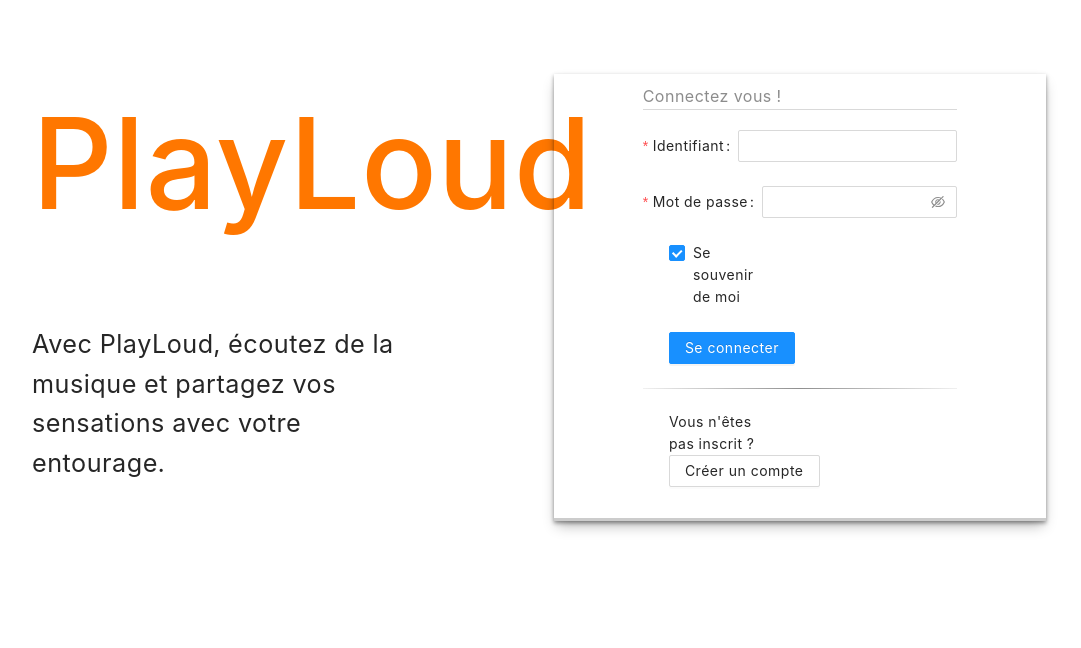
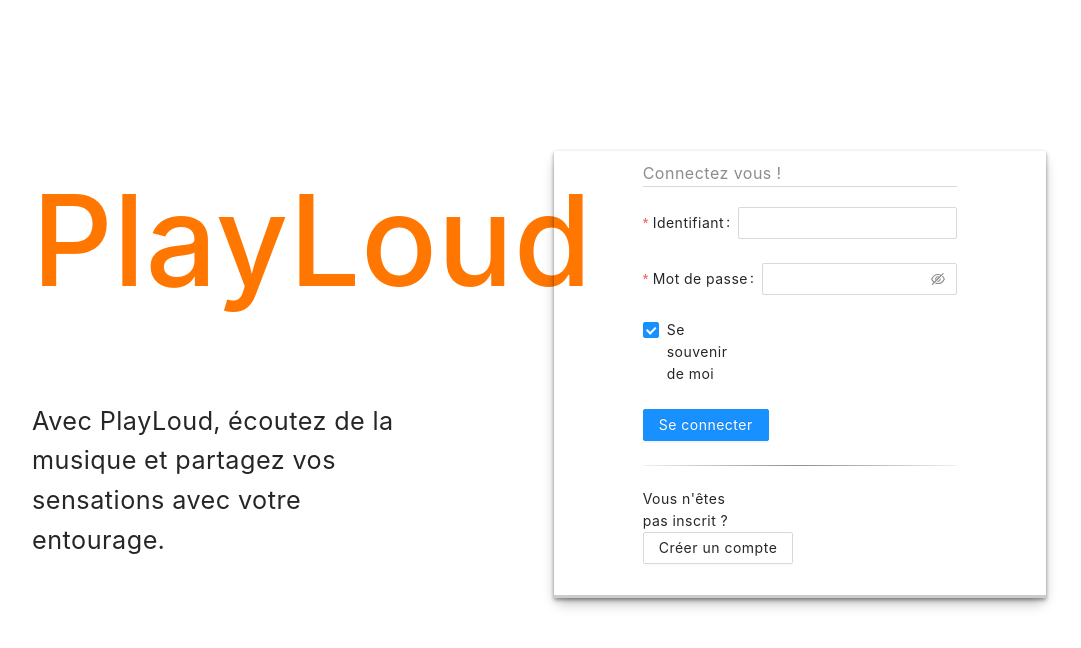
Before and after one commit to gueyemoo/social-network-frontend, a React (Create React App) app: page / in a window 1280 px wide. Shown: the top 648 px of the page, without its empty margins (96-1177 px from the left). Built offline with nearby package versions, Linux system fonts and the light colour scheme.

Commit message:
login form alignement

```diff
--- a/src/App.js
+++ b/src/App.js
@@ -68,7 +68,7 @@ function App() {
     <>
       {login === false ? (
         <div id="globale">
-          <Row>
+          <Row >
             <Col span={12}>
               <div id="divDescription">
                 <h1 id='headerLogin'>PlayLoud</h1>
@@ -77,7 +77,7 @@ function App() {
             </Col>
 
             <Col span={12}>
-            <div id="divForm" >
+            <div id="divForm"  >
           <Row type="flex" justify="center" align="center">
             <Col span={16} >
           <Form
@@ -120,7 +120,7 @@ function App() {
               name="remember"
               valuePropName="checked"
               wrapperCol={{
-                offset: 2,
+                offset: 0,
                 span: 8,
               }}
             >
@@ -130,7 +130,7 @@ function App() {
 
             <Form.Item
               wrapperCol={{
-                offset: 2,
+                offset: 0 ,
                 span: 4,
               }}
             >
@@ -143,7 +143,7 @@ function App() {
               <br/>
             <Form.Item
               wrapperCol={{
-                offset: 2,
+                offset: 0,
                 span: 8,
               }}
             >
--- a/src/App.scss
+++ b/src/App.scss
@@ -45,16 +45,18 @@ body{
 //Inscription / Connection
 
 
+
 #globale {
   width:80%;
   margin: auto;
-  padding-top: 5%;
+  padding-top: 11%;
 }
 
 #divForm {
   padding: 10px;
   margin: 10px;
   box-shadow: rgba(0, 0, 0, 0.4) 0px 2px 4px, rgba(0, 0, 0, 0.3) 0px 7px 13px -3px, rgba(0, 0, 0, 0.2) 0px -3px 0px inset;
+
 }
 
 #headerDesc {
```
